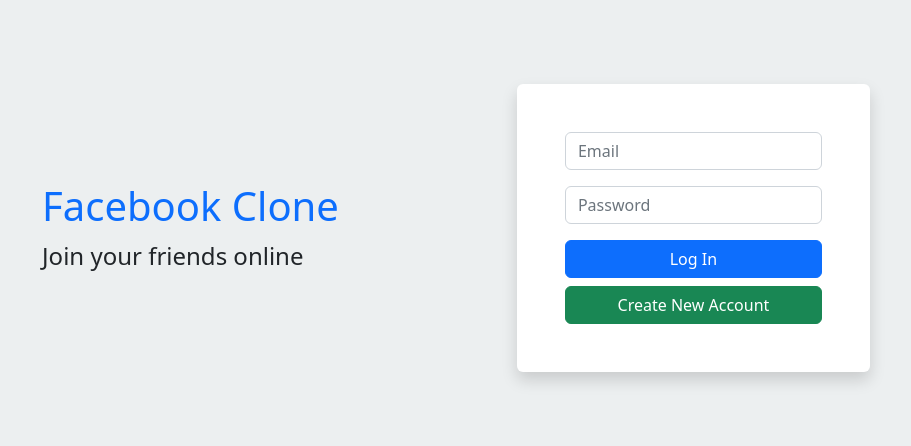
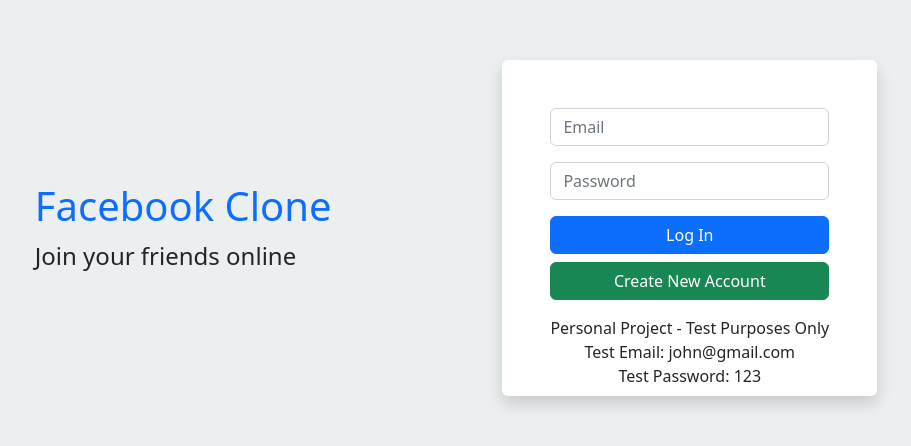
Before and after one commit to andrewh8/Facebook, a React (Create React App) app in the folder frontend/: page /login in a window 1280 px wide. Shown: the part 164-610 px from the top of the page, without its empty margins (184-1095 px from the left). Built offline with nearby package versions, Linux system fonts and the light colour scheme.

Commit message:
FR-66 added test login info to Login page

```diff
--- a/frontend/src/components/Login/Login.js
+++ b/frontend/src/components/Login/Login.js
@@ -75,7 +75,7 @@ function Login() {
         <p className='text-dark fs-4'>Join your friends online</p>
       </div>
       <div className='text-center'>
-        <form className='shadow p-5 rounded mb-3'>
+        <form className='shadow p-5 pb-2 rounded mb-3'>
           <div className='mb-3'>
             <input
               className='form-control'
@@ -104,6 +104,9 @@ function Login() {
               Create New Account
             </Link>
           </div>
+          <p className='mt-3 mb-0'>Personal Project - Test Purposes Only</p>
+          <p className='m-0'>Test Email: john@gmail.com</p>
+          <p className='m-0'>Test Password: 123</p>
         </form>
         <div className='d-flex justify-content-center'>
           {error &&
```
